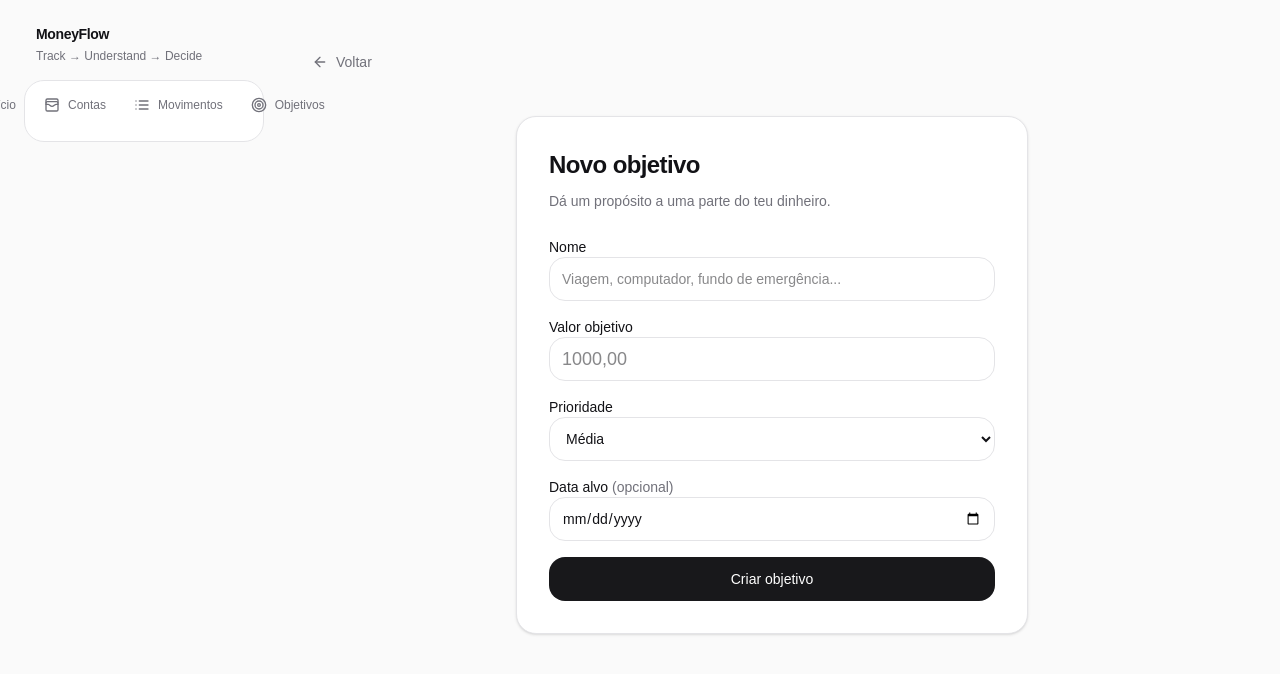
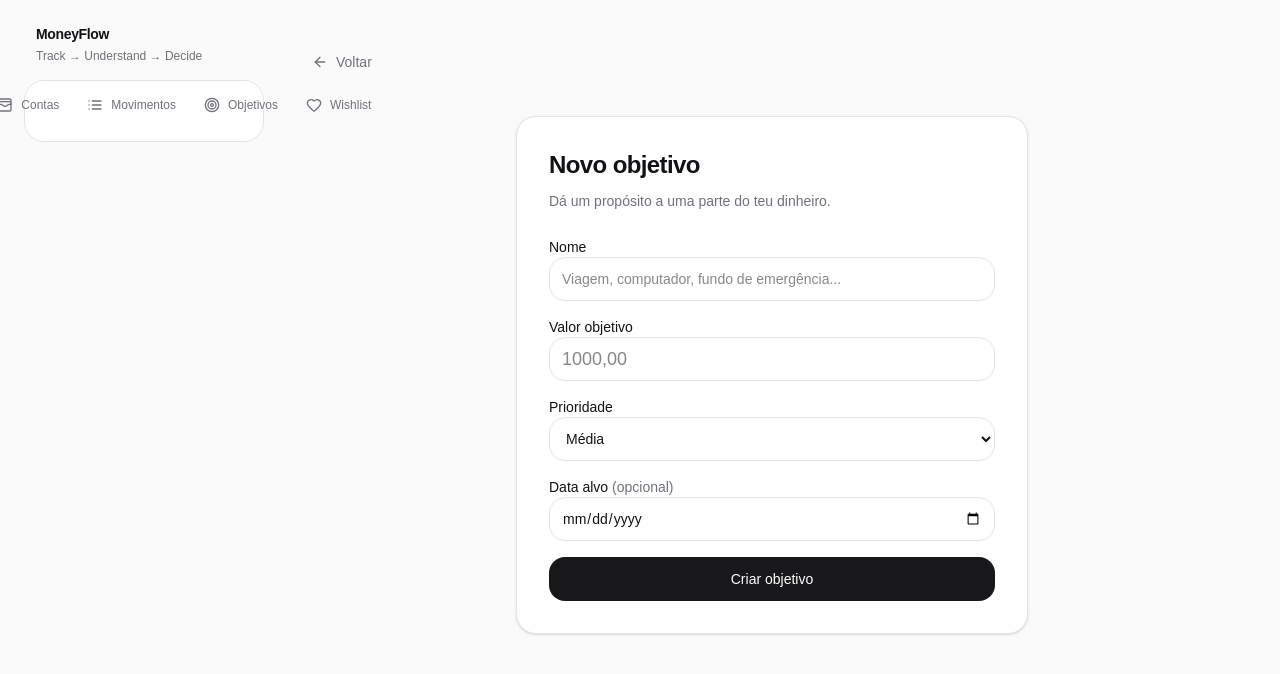
Before and after one commit to martimfm1/MoneyFlow, a Next.js app: page /dashboard/goals/new in a window 1280 px wide. Shown: the top 674 px of the page. Built offline with nearby package versions, Linux system fonts and the light colour scheme.

Commit message:
feat: add wishlist to dashboard navigation

```diff
--- a/app/dashboard/navigation.tsx
+++ b/app/dashboard/navigation.tsx
@@ -1,17 +1,18 @@
 import Link from 'next/link'
-import { Home, List, Target, WalletCards } from 'lucide-react'
+import { Heart, Home, List, Target, WalletCards } from 'lucide-react'
 
 const items = [
   { href: '/dashboard', label: 'Início', icon: Home },
   { href: '/dashboard/accounts', label: 'Contas', icon: WalletCards },
   { href: '/dashboard/transactions', label: 'Movimentos', icon: List },
   { href: '/dashboard/goals', label: 'Objetivos', icon: Target },
+  { href: '/dashboard/wishlist', label: 'Wishlist', icon: Heart },
 ]
 
 export function DashboardNavigation() {
   return (
     <nav className="fixed inset-x-0 bottom-0 z-40 border-t bg-[hsl(var(--surface)/0.94)] backdrop-blur-xl md:sticky md:top-4 md:bottom-auto md:rounded-[var(--radius-lg)] md:border md:border-[hsl(var(--border)/0.9)] md:bg-[hsl(var(--surface))] md:backdrop-blur-none">
-      <div className="mx-auto grid max-w-3xl grid-cols-4 px-2 safe-bottom md:flex md:max-w-none md:items-center md:justify-center md:gap-1 md:p-1 md:safe-bottom-0">
+      <div className="mx-auto grid max-w-3xl grid-cols-5 px-2 safe-bottom md:flex md:max-w-none md:items-center md:justify-center md:gap-1 md:p-1 md:safe-bottom-0">
         {items.map(({ href, label, icon: Icon }) => (
           <Link
             key={href}
```
